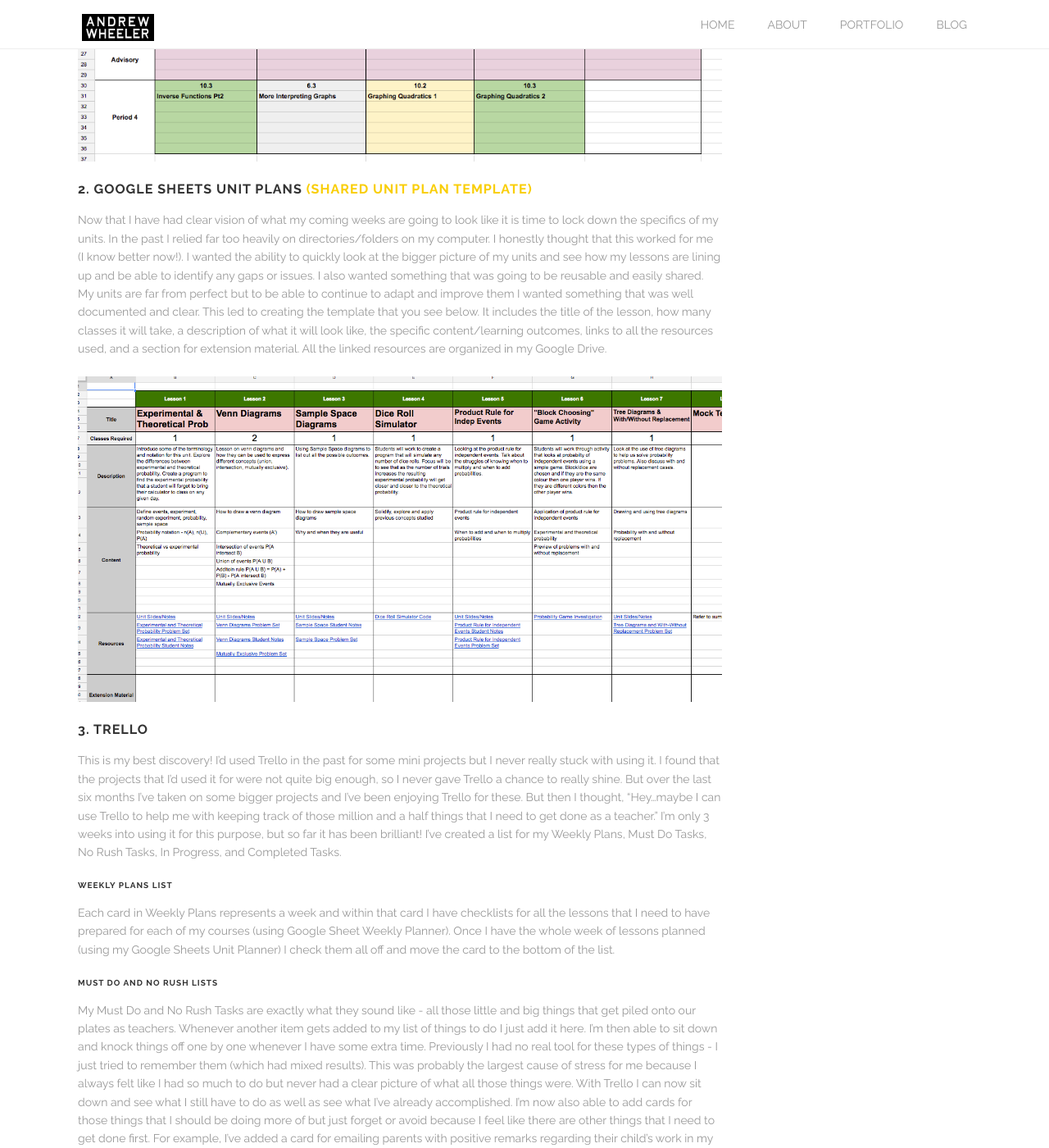
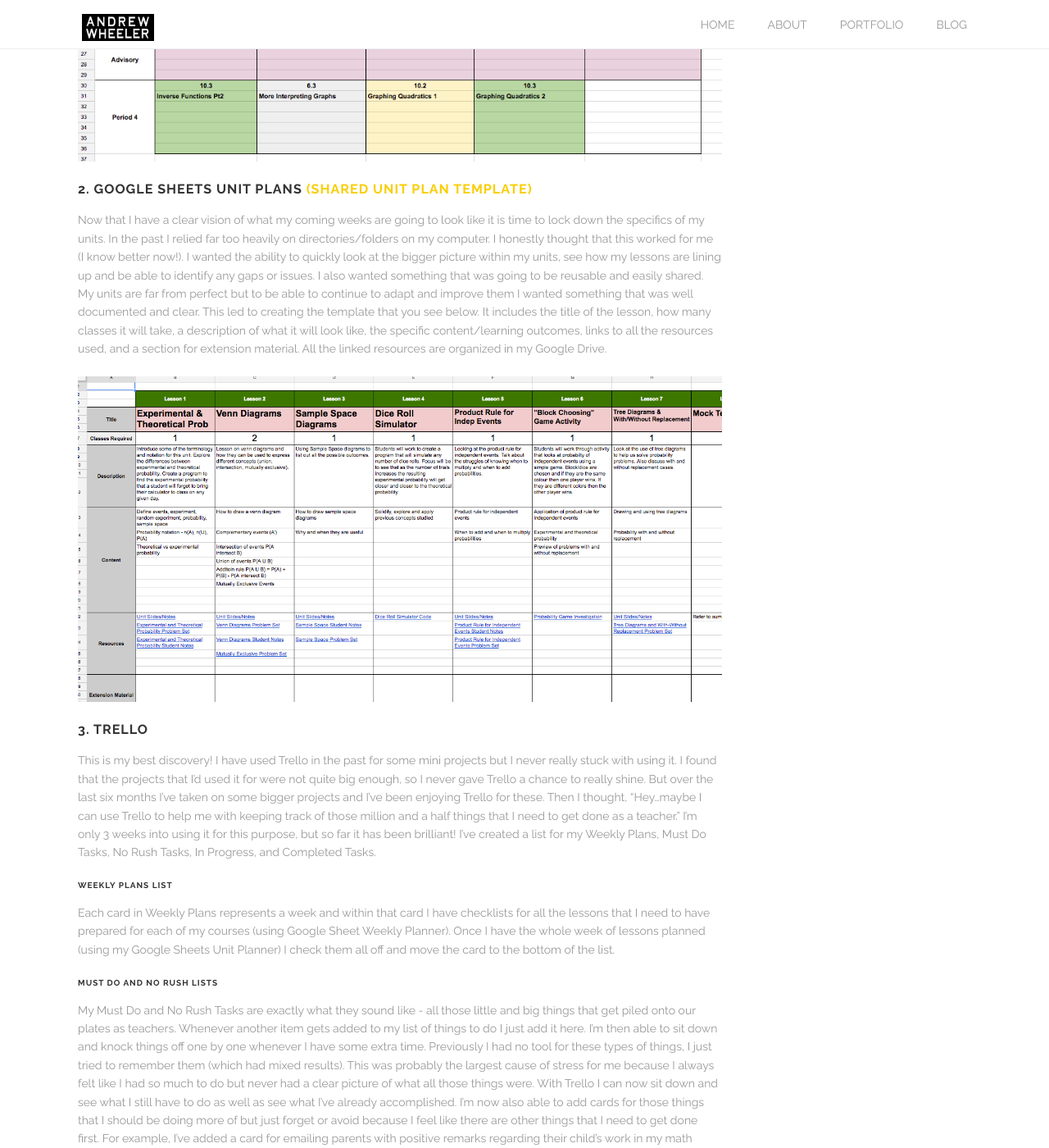
Before and after one commit to awheels/awheels.github.io, a Jekyll site: the page built from _posts/2016-11-27-organizing-my-teaching-with-google-sheets-and-trello.markdown, in a window 1280 px wide and 1400 px high, scrolled down 1443 px. Shown: the whole window at 82% size. Built offline with Jekyll 4.4.1, drawn with Linux system fonts in a browser that asks for light colours; comment, search, counter and statistics services are not loaded; some of the changed text lies outside the part shown.

Commit message:
fixed typos in google sheets trello blog post

```diff
--- a/_posts/2016-11-27-organizing-my-teaching-with-google-sheets-and-trello.markdown
+++ b/_posts/2016-11-27-organizing-my-teaching-with-google-sheets-and-trello.markdown
@@ -19,15 +19,15 @@
 ##### 1. Google Sheets Weekly Plan [(Shared Weekly Plan Template)](https://docs.google.com/spreadsheets/d/1O2wXbBGYccMuPCwOBnu3LsmHXWXa2I1n2SoXHVMFVFs/edit?usp=sharing){:target="_blank"}
 
 
-I used to use a paper planner for organizing my weeks/months but this never worked well for me. When things changed and I had to scratch things out or draw giant arrows all over the place I ended up more stressed than before I started planning. This led to me trying Google Calendar. This definitely has it's benefits but for me it just seemed to do too much and the base usage that I was looking for was lost in the excess functionality. For example, if I wanted to change some things around it often meant a lot of clicking and editing of times and descriptions. This is when I tried Google Sheet (not sure what took me so long!). I've created a simple weekly template that allows me to just jot down rough descriptions of what the plan is for each of my lessons. I'm able to jump from week to week very quickly and easily to see how my units will line up in the upcoming weeks. If things change it is a quick and easy fix. <br><br>![weeklyplan](/images/googlesheet-weekly-plan.jpg)<br><br>
+I used to use a paper planner for organizing my weeks/months but this never worked well for me. When things changed and I had to scratch things out or draw giant arrows all over the place I ended up more stressed than before I started planning. This led to me trying Google Calendar. This definitely has it's benefits but for me it just seemed to do too much and the base usage that I was looking for was lost in the excess functionality. For example, if I wanted to change some things around it often meant a lot of clicking and editing of times and descriptions. This is when I tried Google Sheets (not sure what took me so long!). I've created a simple weekly template that allows me to just jot down rough descriptions of what the plan is for each of my lessons. I'm able to jump from week to week very quickly and easily to see how my units will line up in the upcoming weeks. If things change it is a quick and easy fix. <br><br>![weeklyplan](/images/googlesheet-weekly-plan.jpg)<br><br>
 
 ##### 2. Google Sheets Unit Plans [(Shared Unit Plan Template)](https://docs.google.com/spreadsheets/d/1fghEuxTr9iWhJAEUHyCgW2xTVhofTvwECZLHJKsy8o4/edit?usp=sharing){:target="_blank"}
 
-Now that I have had clear vision of what my coming weeks are going to look like it is time to lock down the specifics of my units. In the past I relied far too heavily on directories/folders on my computer. I honestly thought that this worked for me (I know better now!). I wanted the ability to quickly look at the bigger picture of my units and see how my lessons are lining up and be able to identify any gaps or issues. I also wanted something that was going to be reusable and easily shared. My units are far from perfect but to be able to continue to adapt and improve them I wanted something that was well documented and clear. This led to creating the template that you see below. It includes the title of the lesson, how many classes it will take, a description of what it will look like, the specific content/learning outcomes, links to all the resources used, and a section for extension material. All the linked resources are organized in my Google Drive. <br><br>![unitplan](/images/googlesheet-unit-plan-9.jpg)<br><br>
+Now that I have a clear vision of what my coming weeks are going to look like it is time to lock down the specifics of my units. In the past I relied far too heavily on directories/folders on my computer. I honestly thought that this worked for me (I know better now!). I wanted the ability to quickly look at the bigger picture within my units, see how my lessons are lining up and be able to identify any gaps or issues. I also wanted something that was going to be reusable and easily shared. My units are far from perfect but to be able to continue to adapt and improve them I wanted something that was well documented and clear. This led to creating the template that you see below. It includes the title of the lesson, how many classes it will take, a description of what it will look like, the specific content/learning outcomes, links to all the resources used, and a section for extension material. All the linked resources are organized in my Google Drive. <br><br>![unitplan](/images/googlesheet-unit-plan-9.jpg)<br><br>
 
 ##### 3. Trello
 
-This is my best discovery! I'd used Trello in the past for some mini projects but I never really stuck with using it. I found that the projects that I'd used it for were not quite big enough, so I never gave Trello a chance to really shine. But over the last six months I've taken on some bigger projects and I've been enjoying Trello for these. But then I thought, "Hey...maybe I can use Trello to help me with keeping track of those million and a half things that I need to get done as a teacher." I'm only 3 weeks into using it for this purpose, but so far it has been brilliant! I've created a list for my Weekly Plans, Must Do Tasks, No Rush Tasks, In Progress, and Completed Tasks.<br><br>
+This is my best discovery! I have used Trello in the past for some mini projects but I never really stuck with using it. I found that the projects that I'd used it for were not quite big enough, so I never gave Trello a chance to really shine. But over the last six months I've taken on some bigger projects and I've been enjoying Trello for these. Then I thought, "Hey...maybe I can use Trello to help me with keeping track of those million and a half things that I need to get done as a teacher." I'm only 3 weeks into using it for this purpose, but so far it has been brilliant! I've created a list for my Weekly Plans, Must Do Tasks, No Rush Tasks, In Progress, and Completed Tasks.<br><br>
 
 ###### Weekly Plans List
 
@@ -35,11 +35,11 @@
 
 ###### Must Do and No Rush Lists
 
-My Must Do and No Rush Tasks are exactly what they sound like - all those little and big things that get piled onto our plates as teachers. Whenever another item gets added to my list of things to do I just add it here. I'm then able to sit down and knock things off one by one whenever I have some extra time. Previously I had no real tool for these types of things - I just tried to remember them (which had mixed results). This was probably the largest cause of stress for me because I always felt like I had so much to do but never had a clear picture of what all those things were. With Trello I can now sit down and see what I still have to do as well as see what I've already accomplished. I'm now also able to add cards for those things that I should be doing more of but just forget or avoid because I feel like there are other things that I need to get done first. For example, I've added a card for emailing parents with positive remarks regarding their child's work in my math class. <br><br>
+My Must Do and No Rush Tasks are exactly what they sound like - all those little and big things that get piled onto our plates as teachers. Whenever another item gets added to my list of things to do I just add it here. I'm then able to sit down and knock things off one by one whenever I have some extra time. Previously I had no tool for these types of things, I just tried to remember them (which had mixed results). This was probably the largest cause of stress for me because I always felt like I had so much to do but never had a clear picture of what all those things were. With Trello I can now sit down and see what I still have to do as well as see what I've already accomplished. I'm now also able to add cards for those things that I should be doing more of but just forget or avoid because I feel like there are other things that I need to get done first. For example, I've added a card for emailing parents with positive remarks regarding their child's work in my math class. <br><br>
 
 
 ###### In Progress List
 
 For some of those bigger items that I cannot quite finish all in one sitting. Or also for things that I've started the ball rolling on but still need to do further follow ups on before finishing off.<br><br>![trelloplanning](/images/trello-planning.jpg)<br><br>
 
-Thanks for taking the time to read this far! I hope some of what I've rambled about you find useful. I'd love to hear any other tips or tricks that people use to help them with organizing and planning.
+Thanks for taking the time to read this far! I hope you find some of the information that I have rambled on about useful. I'd love to hear any other tips or tricks that people use to help them with organizing and planning.
```
Also changed, not shown: 2 other files.
